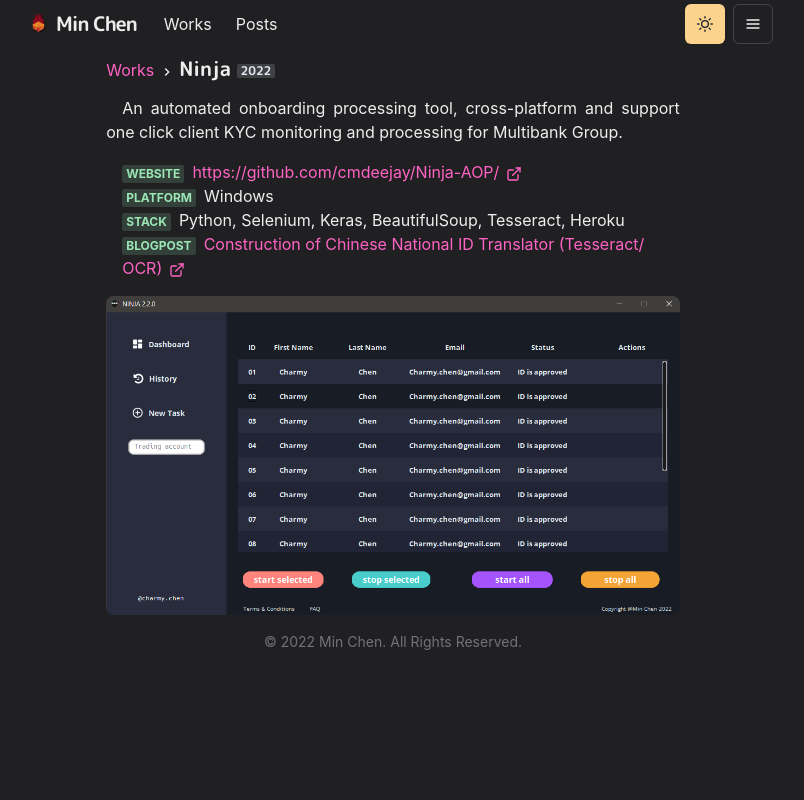
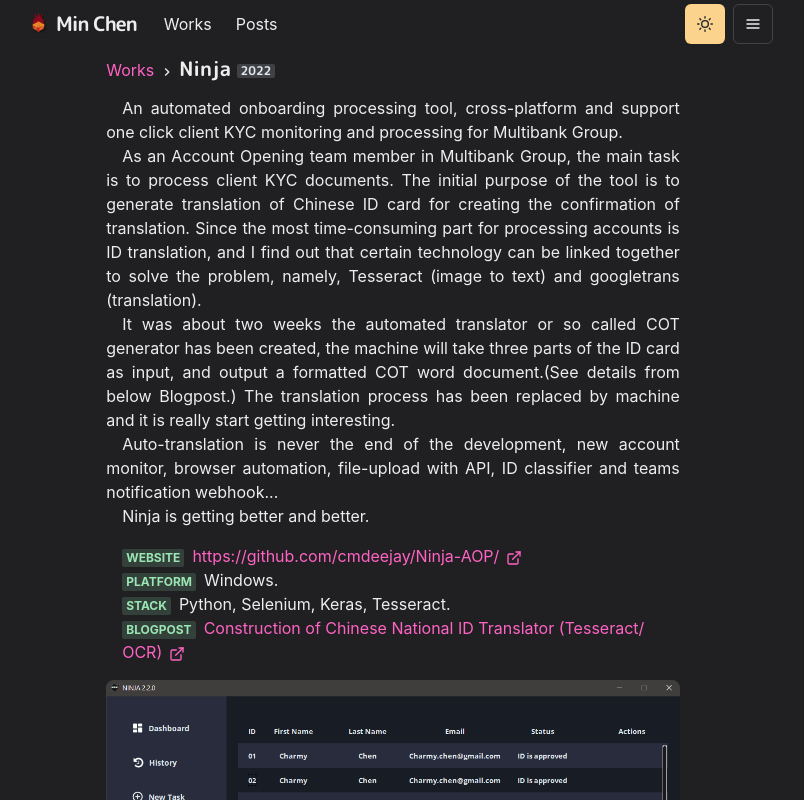
Before and after one commit to cmdeejay/homepage, a Next.js app: page /works/ninja in a window 1280 px wide. Shown: the top 800 px of the page, without its empty margins (247-1051 px from the left). Built offline with nearby package versions, Linux system fonts and the light colour scheme.

Commit message:
ninja updated

```diff
--- a/pages/index.js
+++ b/pages/index.js
@@ -58,7 +58,7 @@ const Page = () => {
         </Heading>
         <Paragraph>
           Min Chen is a Software Engineer who is passionate about building
-          optimize digital solution for the business unit. From planning and
+          optimized digital solution for the business unit. From planning and
           designing all the way to solving real-life problems with code
           particularly in finance industry. His expertise includes but is not
           limited to using deep learning techniques, convolutional neural
@@ -94,7 +94,7 @@ const Page = () => {
           Completed the IBM AI Engineering Professional Certificate.
         </BioSection>
         <BioSection>
-          <BioYear>2022 to Present</BioYear>
+          <BioYear>2022</BioYear>
           Developed Automated Onboarding Process(AOP) for Multibank Group.
         </BioSection>
       </Section>
--- a/pages/works/ninja.js
+++ b/pages/works/ninja.js
@@ -3,6 +3,7 @@ import { ExternalLinkIcon } from '@chakra-ui/icons'
 import { Title, WorkImage, Meta } from '../../components/work'
 import P from '../../components/paragraph'
 import Layout from '../../components/layouts/article'
+import Section from '../../components/section'
 
 const Work = () => {
   return (
@@ -14,6 +15,26 @@ const Work = () => {
         <P>
           An automated onboarding processing tool, cross-platform and support one click client KYC monitoring and processing for Multibank Group.
         </P>
+        <P>
+          As an Account Opening team member in Multibank Group, the main task is to process client KYC documents.
+          The initial purpose of the tool is to generate translation of Chinese ID card for creating the confirmation of translation. Since the
+          most time-consuming part for processing accounts is ID translation, and I find out that certain technology can be linked together to solve the problem, namely,
+          Tesseract (image to text) and googletrans (translation).
+        </P>
+        <P>
+          It was about two weeks the automated translator or so called COT generator has been created, the machine will take three parts of the ID card as input,
+          and output a formatted COT word document.(See details from below Blogpost.) The translation process has been replaced by machine and
+          it is really start getting interesting.
+        </P>
+        <P>
+          Auto-translation is never the end of the development, new account monitor, browser automation, file-upload with API, ID classifier and teams notification webhook...
+        </P>
+        <P>
+          Ninja is getting better and better.
+        </P>
+        <P>
+        </P>
+
         <List ml={4} my={4}>
         <ListItem>
           <Meta>Website</Meta>
@@ -23,11 +44,11 @@ const Work = () => {
         </ListItem>
         <ListItem>
           <Meta>Platform</Meta>
-          <span>Windows</span>
+          <span>Windows.</span>
         </ListItem>
         <ListItem>
             <Meta>Stack</Meta>
-            <span>Python, Selenium, Keras, BeautifulSoup, Tesseract, Heroku</span>
+            <span>Python, Selenium, Keras, Tesseract.</span>
           </ListItem>
         <ListItem>
             <Meta>Blogpost</Meta>
@@ -38,6 +59,7 @@ const Work = () => {
         </List>
         <WorkImage src='/images/works/ninja_01.png' alt='Ninja' />
       </Container>
+      <Section />
     </Layout>
   )
 }
```
